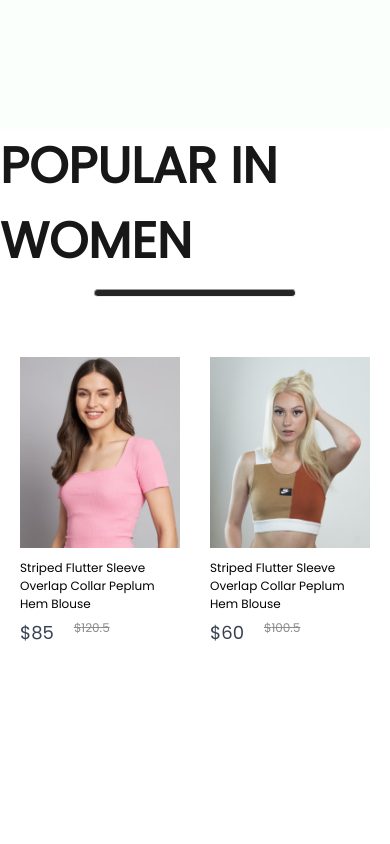
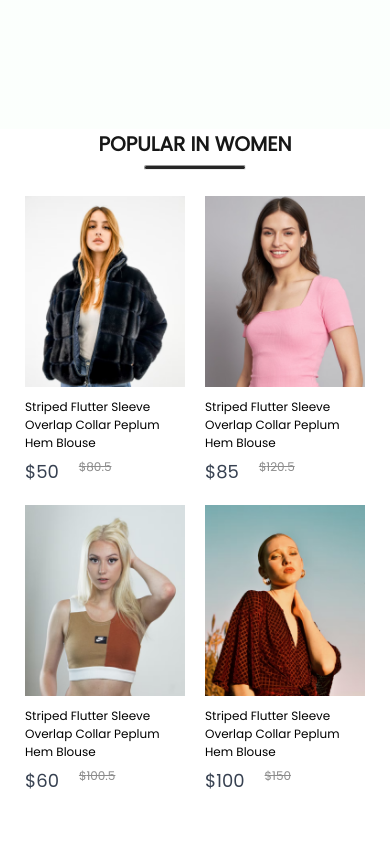
Before and after one commit to venkata-naveen-varma/ecommerce-site, a React (Create React App) app in the folder frontend/: page / in a window 390 px wide. Shown: the part 800-1644 px from the top of the page. Built offline with nearby package versions, Linux system fonts and the light colour scheme.

Commit message:
Popular section responsiveness

```diff
--- a/frontend/src/components/Popular/Popular.css
+++ b/frontend/src/components/Popular/Popular.css
@@ -21,3 +21,60 @@
     display: flex;
     gap: 30px;
 }
+@media(max-width:1280px){
+    .popular{
+        height: 70vh;
+    }
+    .popular h1{
+        font-size: 40px;
+    }
+    .popular hr{
+        width: 160px;
+        height: 4px;
+    }
+    .popular-item{
+        gap: 20px;
+        margin-top: 30px;
+    }
+}
+@media(max-width:1024px){
+    .popular{
+        height: 60vh;
+    }
+    .popular h1{
+        font-size: 30px;
+    }
+    .popular hr{
+        width: 120px;
+        height: 3px;
+    }
+    .popular-item{
+        gap: 15px;
+        margin-top: 20px;
+    }
+}
+@media(max-width:800px){
+    .popular{
+        height: 50vh;
+        gap: 6px;
+    }
+    .popular h1{
+        font-size: 20px;
+    }
+    .popular hr{
+        width: 100px;
+    }
+    .popular-item{
+        gap: 5px;
+    }
+}
+@media(max-width:500px){
+    .popular{
+        height: 90vh;
+    }
+    .popular-item{
+        display: grid;
+        grid-template-columns: 1fr 1fr;
+        gap: 20px;
+    }
+}
```
